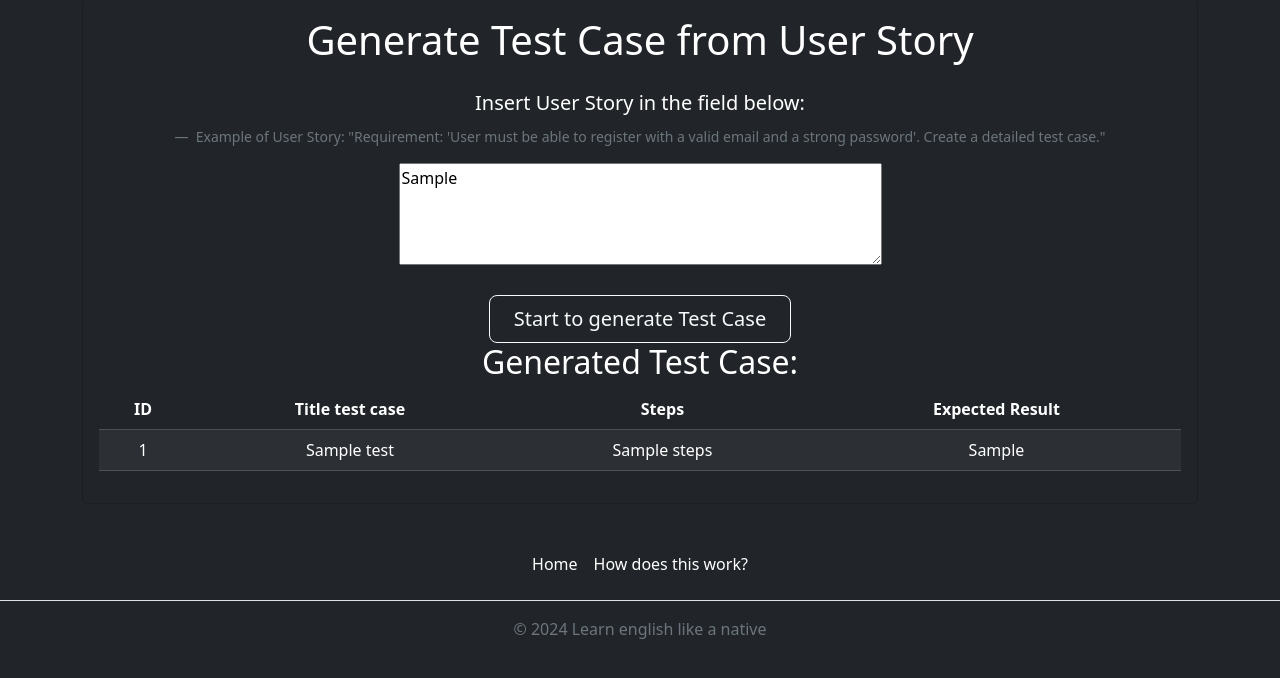
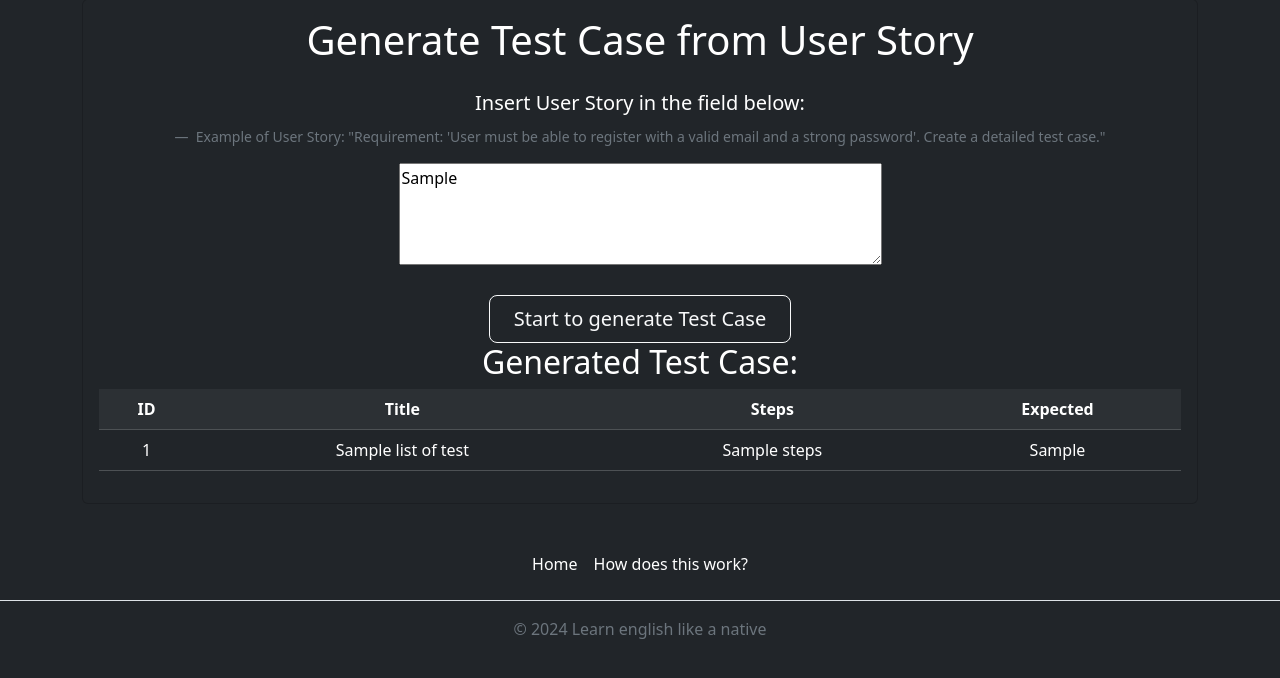
Before and after one commit to artemdashkov/VKR, a Flask app: template templates/index.html in a window 1280 px wide. Shown: the part 73-751 px from the top of the page. Run offline with Flask 3, Linux system fonts and the light colour scheme; the template is opened without the code that fills it: most values are stand-ins (such as "Sample title", 1, 10 or a date in 2020).

Commit message:
worked version but table not separate

```diff
--- a/templates/index.html
+++ b/templates/index.html
@@ -25,30 +25,23 @@
                             <!-- <button type="submit">Generate Test Case</button> -->
                             <input type="submit" class="btn btn-outline-light btn-lg px-4" value="Start to generate Test Case">
                         </form>
-                        {% if test_case %}
+                        {% if list_of_tests %}
                             <h2>Generated Test Case:</h2>
 
                             <!-- <p>{{ test_case }}</p> -->
 
                             <table class="table table-dark table-striped">
-                              <thead>
-                                <tr>
-                                  <th>ID</th>
-                                  <th>Title test case</th>
-                                  <th>Steps</th>
-                                  <th>Expected Result</th>
-                                </tr>
-                              </thead>
-                              <tbody>
-                                {% for test in list_of_tests %}
-                                <tr>
-                                  <td>{{ test.ID }}</td>
-                                  <td>{{ test['Title test case'] }}</td>
-                                  <td>{{ test['Steps'] }}</td>
-                                  <td>{{ test['Expected Result'] }}</td>
-                                </tr>
-                                {% endfor %}
-                              </tbody>
+                              <tr>
+                                <th>ID</th><th>Title</th><th>Steps</th><th>Expected</th>
+                              </tr>
+                              {% for t in list_of_tests %}
+                              <tr>
+                                <td>{{ t.ID }}</td>
+                                <td>{{ t['Title test case'] }}</td>
+                                <td>{{ t['Steps'] }}</td>
+                                <td>{{ t['Expected Result'] }}</td>
+                              </tr>
+                              {% endfor %}
                             </table>
 
                         {% endif %}
```
Also changed, not shown: app.py (+7 -2 lines).
